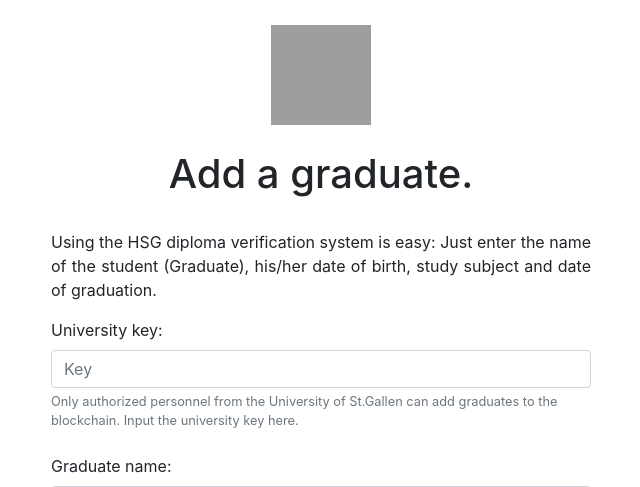
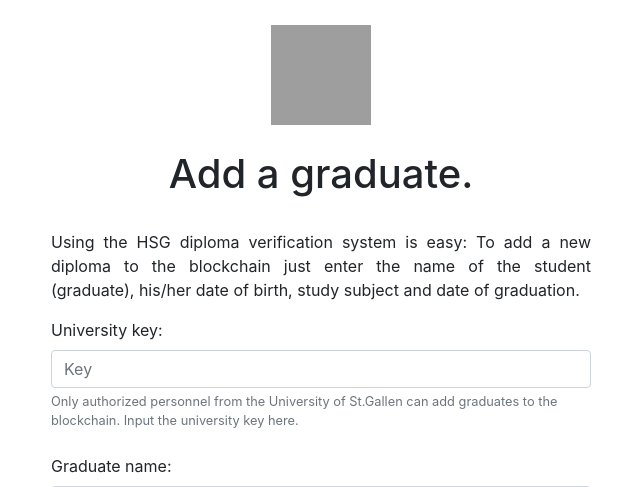
Before and after one commit to Lennart-t/Blockchain, a Flask app: page /addgraduate in a window 1280 px wide. Shown: the top 487 px of the page, without its empty margins (319-959 px from the left). Run offline with Flask 2, Linux system fonts and the light colour scheme; some libraries are stand-ins or nearby versions; grey boxes are pictures that could not be loaded.

Commit message:
Update addgraduate.html
New description

```diff
--- a/template/addgraduate.html
+++ b/template/addgraduate.html
@@ -11,8 +11,8 @@
             <br>
         </div>
     {% endfor %}
-    <p align="justify"> Using the HSG diploma verification system is easy: Just enter the name of the student (Graduate),
-        his/her date of birth, study subject and date of graduation.</p>
+    <p align="justify"> Using the HSG diploma verification system is easy: To add a new diploma to the blockchain just enter
+    the name of the student (graduate), his/her date of birth, study subject and date of graduation. </p>
 
     <form action="{{url_for('add_graduate')}}" method ="POST">
         <div class="form_group">
```
